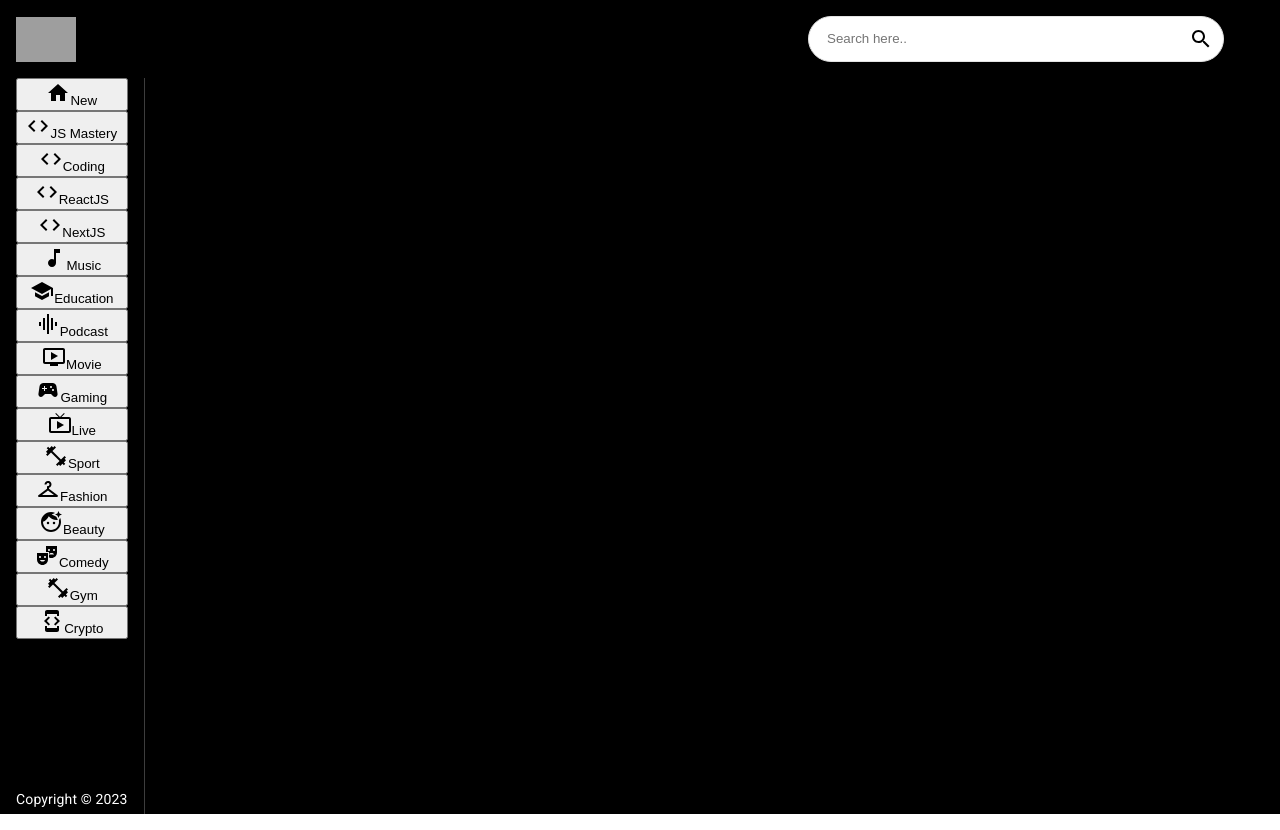
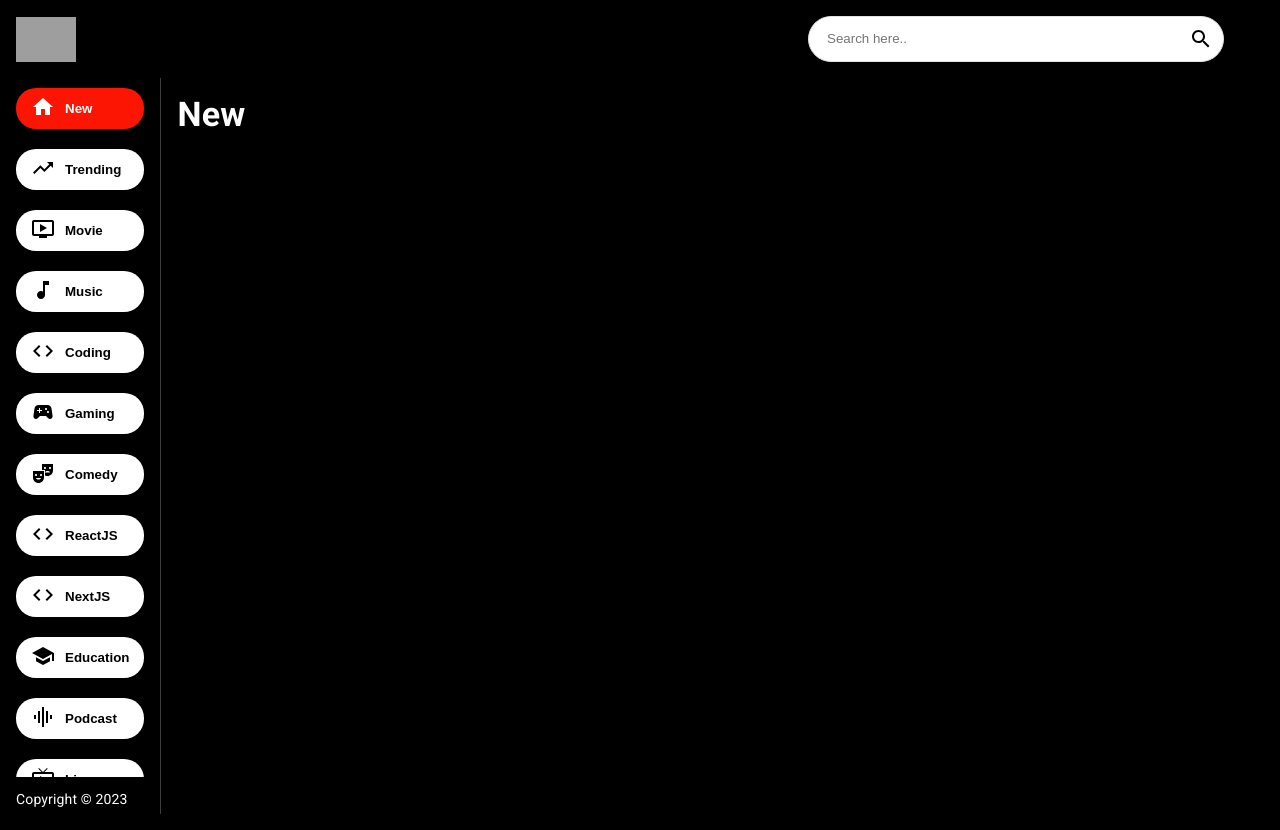
Before and after one commit to Dhanuzh/U-Tube-React, a React (Create React App) app: page / in a window 1280 px wide. Built offline with nearby package versions, Linux system fonts and the light colour scheme; grey boxes are pictures that could not be loaded.

Commit message:
completed main structure and adding api to app

```diff
--- a/src/components/Feed.jsx
+++ b/src/components/Feed.jsx
@@ -2,12 +2,13 @@ import React from "react";
 import { useState, useEffect } from "react";
 import { Box, Stack, Typography } from "@mui/material";
 import "../index.css";
-import SideBar from "../components/SideBar";
+import { SideBar, Video } from "../components";
 
 const Feed = () => {
   return (
     <Stack sx={{ flexDirection: { sx: "column", md: "row" } }}>
       <Box
+        // className="backtest"
         sx={{
           height: {
             sx: "auto",
@@ -26,6 +27,20 @@ const Feed = () => {
           Copyright &copy; 2023
         </Typography>
       </Box>
+
+      <Box p={2} sx={{ overflowY: "auto", height: "90vh", flex: 2 }}>
+        <Typography
+          variant="h4"
+          fontWeight="bold"
+          mb={2}
+          sx={{
+            color: "white",
+          }}
+        >
+          New
+        </Typography>
+        <Video videos={[]} />
+      </Box>
     </Stack>
   );
 };
--- a/src/components/SideBar.jsx
+++ b/src/components/SideBar.jsx
@@ -1,6 +1,9 @@
 import React from "react";
 import { Stack } from "@mui/material";
 import { categories } from "../utilities/constant";
+import "../index";
+
+const selectCategory = "New";
 
 const SideBar = () => (
   <Stack
@@ -12,9 +15,29 @@ const SideBar = () => (
     }}
   >
     {categories.map((category) => (
-      <button>
-        <span>{category.icon}</span>
-        <span>{category.name}</span>
+      <button
+        className="category-btn"
+        style={{
+          background: category.name === selectCategory && "#FC1503",
+          color: "black",
+        }}
+        key={category.name}
+      >
+        <span
+          style={{
+            color: category.name === selectCategory ? "white" : "black",
+            marginRight: "10px",
+          }}
+        >
+          {category.icon}
+        </span>
+        <span
+          style={{
+            color: category.name === selectCategory ? "white" : "black",
+          }}
+        >
+          {category.name}
+        </span>
       </button>
     ))}
   </Stack>
--- /dev/null
+++ b/src/components/Video.jsx
@@ -0,0 +1,7 @@
+import React from "react";
+
+const Video = () => {
+  return <div>video</div>;
+};
+
+export default Video;
--- a/src/components/index.js
+++ b/src/components/index.js
@@ -5,3 +5,4 @@ export { default as VideoDetails } from "../components/VideoDetails";
 export { default as Feed } from "../components/Feed";
 export { default as SearchBar } from "../components/SearchBar";
 export { default as SideBar } from "../components/SideBar";
+export { default as Video } from "../components/Video";
--- a/src/index.css
+++ b/src/index.css
@@ -43,7 +43,7 @@ a {
   align-items: center;
   justify-content: start;
   cursor: pointer;
-  background: transparent;
+  background-color: white;
   outline: none;
   border: none;
   padding: 7px 15px;
@@ -51,6 +51,11 @@ a {
   border-radius: 20px;
   transition: all 0.3s ease;
 }
+
+/* .backtest { */
+/*   background-image: linear-gradient(to right, orange, yellow); */
+/* } */
+
 @media screen and (max-width: 900px) {
   .category-btn {
     margin: 10px;
--- a/src/utilities/constant.js
+++ b/src/utilities/constant.js
@@ -11,26 +11,27 @@ import GraphicEqIcon from "@mui/icons-material/GraphicEq";
 import TheaterComedyIcon from "@mui/icons-material/TheaterComedy";
 import FitnessCenterIcon from "@mui/icons-material/FitnessCenter";
 import DeveloperModeIcon from "@mui/icons-material/DeveloperMode";
+import TrendingUp from "@mui/icons-material/TrendingUp";
 
 export const logo =
   "https://i.pinimg.com/originals/82/34/0b/82340b2b18fe0a458dee71aa2596f8b7.jpg";
 
 export const categories = [
   { name: "New", icon: <HomeIcon /> },
-  { name: "JS Mastery", icon: <CodeIcon /> },
+  { name: "Trending", icon: <TrendingUp /> },
+  { name: "Movie", icon: <OndemandVideoIcon /> },
+  { name: "Music", icon: <MusicNoteIcon /> },
   { name: "Coding", icon: <CodeIcon /> },
+  { name: "Gaming", icon: <SportsEsportsIcon /> },
+  { name: "Comedy", icon: <TheaterComedyIcon /> },
   { name: "ReactJS", icon: <CodeIcon /> },
   { name: "NextJS", icon: <CodeIcon /> },
-  { name: "Music", icon: <MusicNoteIcon /> },
   { name: "Education", icon: <SchoolIcon /> },
   { name: "Podcast", icon: <GraphicEqIcon /> },
-  { name: "Movie", icon: <OndemandVideoIcon /> },
-  { name: "Gaming", icon: <SportsEsportsIcon /> },
   { name: "Live", icon: <LiveTvIcon /> },
   { name: "Sport", icon: <FitnessCenterIcon /> },
   { name: "Fashion", icon: <CheckroomIcon /> },
   { name: "Beauty", icon: <FaceRetouchingNaturalIcon /> },
-  { name: "Comedy", icon: <TheaterComedyIcon /> },
   { name: "Gym", icon: <FitnessCenterIcon /> },
   { name: "Crypto", icon: <DeveloperModeIcon /> },
 ];
```
Also changed, not shown: src/utilities/fetchFromAPI.js (added, +23 -0 lines).
